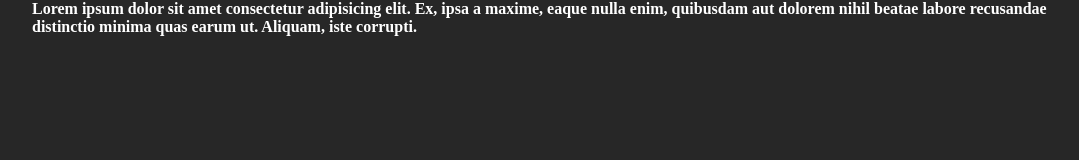
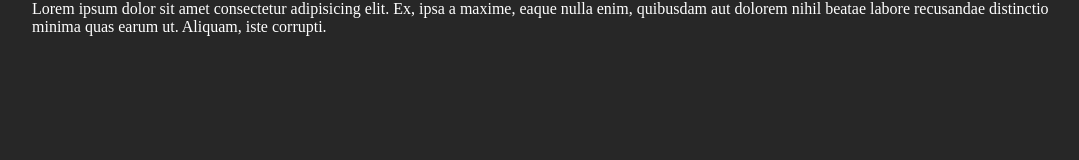
Before and after one commit to EdithNIC/dgl203-assignment-3c, a plain HTML site: page index.html in a window 1280 px wide. Shown: the whole page, without its empty margins (96-1175 px from the left). Drawn offline with nearby package versions, Linux system fonts and the light colour scheme; files that its build step writes are made by us from their sources.

Commit message:
Use Sass function for paragraph font weight

```diff
--- a/SCSS/main.scss
+++ b/SCSS/main.scss
@@ -15,7 +15,7 @@ body {
   margin: 0 auto;
 
   #{&}__paragraph {
-    font-weight: map.get($font-weights, bold);
+    font-weight: weight(regular);
 
     &:hover {
       color: pink;
```
